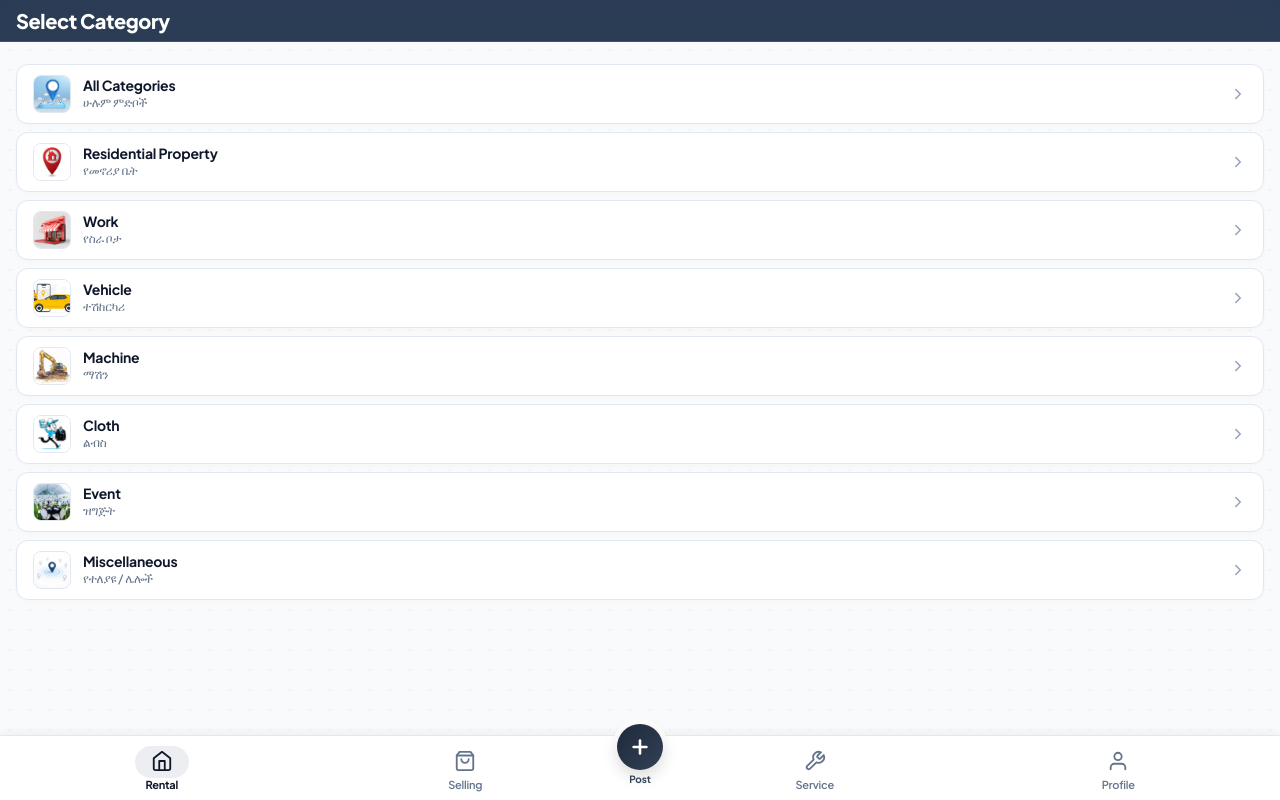
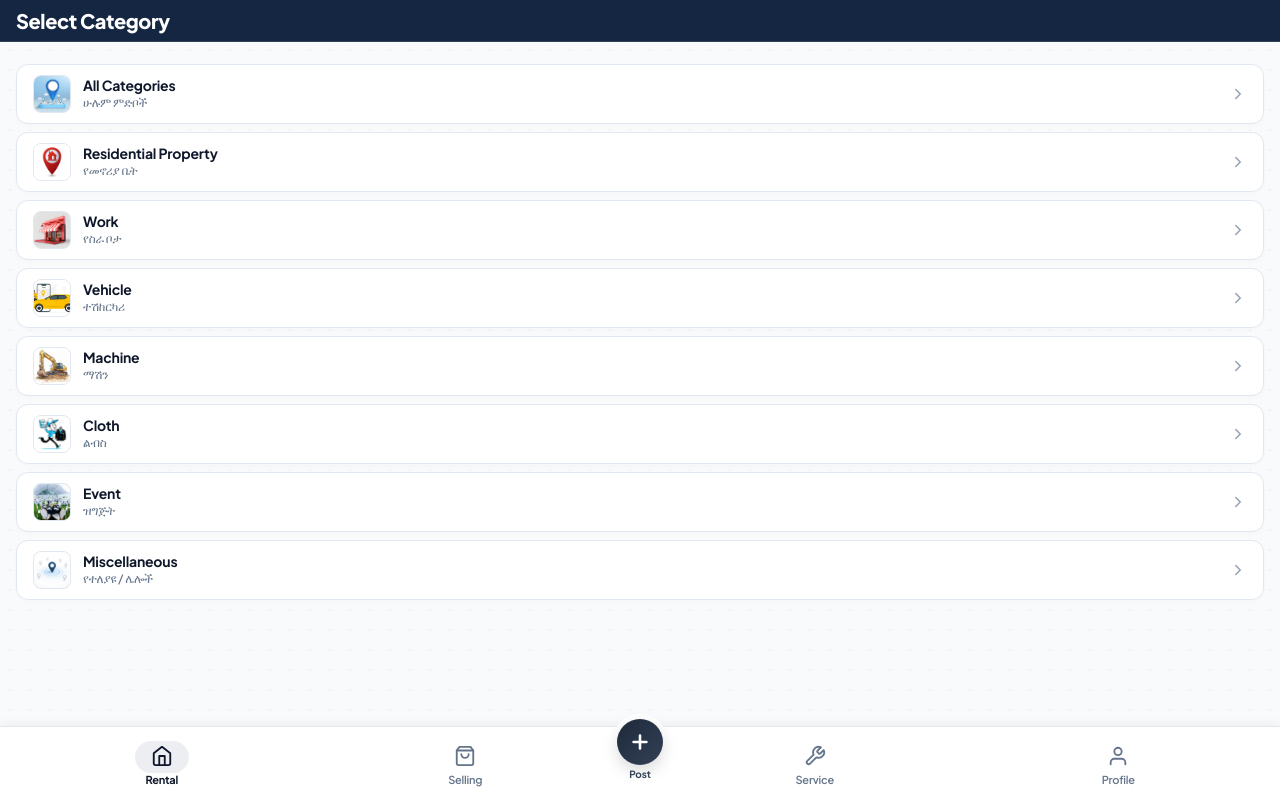
Before and after one commit to birrgo/delala-apk, a website: page cat.html in a window 1280 px wide. Drawn offline with Linux system fonts and the light colour scheme.

Commit message:
Update padding and background properties in news.css

```diff
--- a/news.css
+++ b/news.css
@@ -39,14 +39,18 @@ html, body {
 .bg-wave { position: absolute; left: 0; width: 100%; z-index: 0; pointer-events: none; }
 .bg-wave-top { top: 0; height: 11vh; min-height: 95px; }
 
-/* TOP HEADER */
+/* TOP HEADER - FIXED SAFE AREA PADDING */
 .nav-header {
     display: flex;
     align-items: center;
     justify-content: space-between;
-    padding: calc(12px + env(safe-area-inset-top)) 16px 12px 16px;
+    /* Uses fallback of 28px for devices reporting 0px safe-area */
+    padding-top: max(12px, env(safe-area-inset-top, 28px));
+    padding-right: 16px;
+    padding-bottom: 12px;
+    padding-left: 16px;
     border-bottom: 1px solid rgba(255, 255, 255, 0.12);
-    background: rgba(8, 27, 56, 0.85);
+    background: rgba(8, 27, 56, 0.95);
     backdrop-filter: blur(20px);
     -webkit-backdrop-filter: blur(20px);
     position: sticky;
@@ -360,7 +364,7 @@ html, body {
     -webkit-backdrop-filter: blur(8px);
     z-index: 1000;
     flex-direction: column;
-    padding: calc(12px + env(safe-area-inset-top)) 16px 20px 16px;
+    padding: max(12px, env(safe-area-inset-top, 28px)) 16px 20px 16px;
 }
 .search-modal-overlay.active-search { display: flex; }
 
@@ -422,7 +426,7 @@ html, body {
     display: flex;
     align-items: center;
     justify-content: space-between;
-    padding: calc(12px + env(safe-area-inset-top)) 16px 12px 16px;
+    padding: max(12px, env(safe-area-inset-top, 28px)) 16px 12px 16px;
     background: var(--primary-gradient);
     color: #ffffff;
 }
@@ -528,13 +532,13 @@ html, body {
 .verified-footer-shield { text-align: center; padding: 24px 0 8px 0; display: flex; flex-direction: column; align-items: center; gap: 2px; }
 .footer-shield-text { font-size: 10px; font-weight: 700; color: #94a3b8; text-transform: uppercase; letter-spacing: 0.8px; }
 
-/* BOTTOM NAVIGATION MENU - DARK BLUE THEME */
+/* BOTTOM NAVIGATION MENU - DYNAMIC SAFE HEIGHT */
 .bottom-nav {
     position: fixed;
     bottom: 0;
     left: 0;
     right: 0;
-    height: 65px;
+    min-height: 65px;
     background-color: #ffffff;
     display: flex;
     justify-content: space-around;
@@ -542,7 +546,8 @@ html, body {
     border-top: 1px solid var(--border-light);
     box-shadow: 0 -2px 10px rgba(0,0,0,0.05);
     z-index: 1000;
-    padding-bottom: env(safe-area-inset-bottom, 0px);
+    padding-bottom: env(safe-area-inset-bottom, 10px);
+    box-sizing: border-box;
 }
 
 .nav-item {
@@ -592,5 +597,3 @@ html, body {
 .nav-item.active .icon-bg {
     background-color: rgba(15, 44, 89, 0.08);
 }
-
-Inside full code
```
